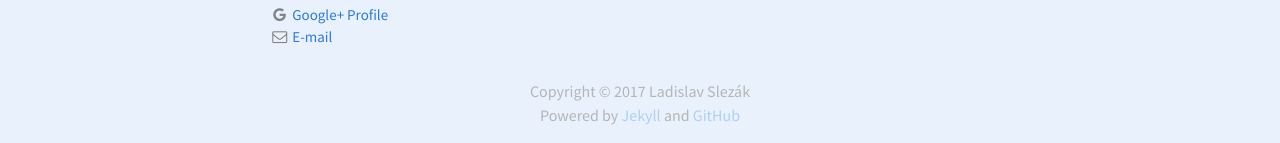
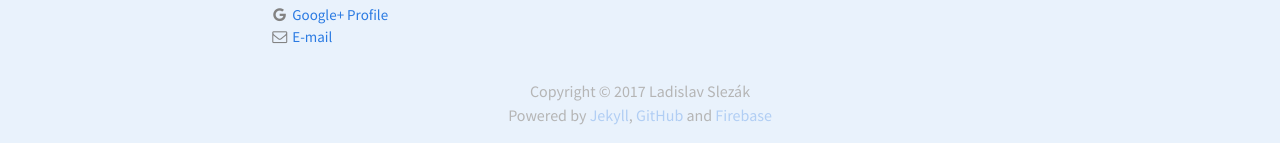
Before and after one commit to lslezak/blog, a Jekyll site: the page built from index.html, in a window 1280 px wide and 900 px high, scrolled down 2166 px. Shown: the part 754-897 px from the top of the window. Built offline with Jekyll 4.4.1, drawn with Linux system fonts in a browser that asks for light colours; nearby versions of some CDN libraries.

Commit message:
Rubygems update

```diff
--- a/_config.yml
+++ b/_config.yml
@@ -19,7 +19,7 @@
 permalink: /:year/:month/:day/:title/
 
 # generate sitemap.xml and feed.xml automatically by plugins, enable GFM emoji
-gems:
+plugins:
   - jekyll-feed
   - jekyll-seo-tag
   - jekyll-sitemap
--- a/_includes/footer.html
+++ b/_includes/footer.html
@@ -37,8 +37,9 @@
 
     <div class="footer-copy">
       Copyright © 2017 Ladislav Slezák<br/>
-      Powered by <a href="http://jekyllrb.com/">Jekyll</a> and
+      Powered by <a href="http://jekyllrb.com/">Jekyll</a>,
       <a href="https://github.com/lslezak/blog">GitHub</a>
+      and <a href="https://firebase.google.com/">Firebase</a>
     </div>
 
   </div>
```
Also changed, not shown: Gemfile.lock.
